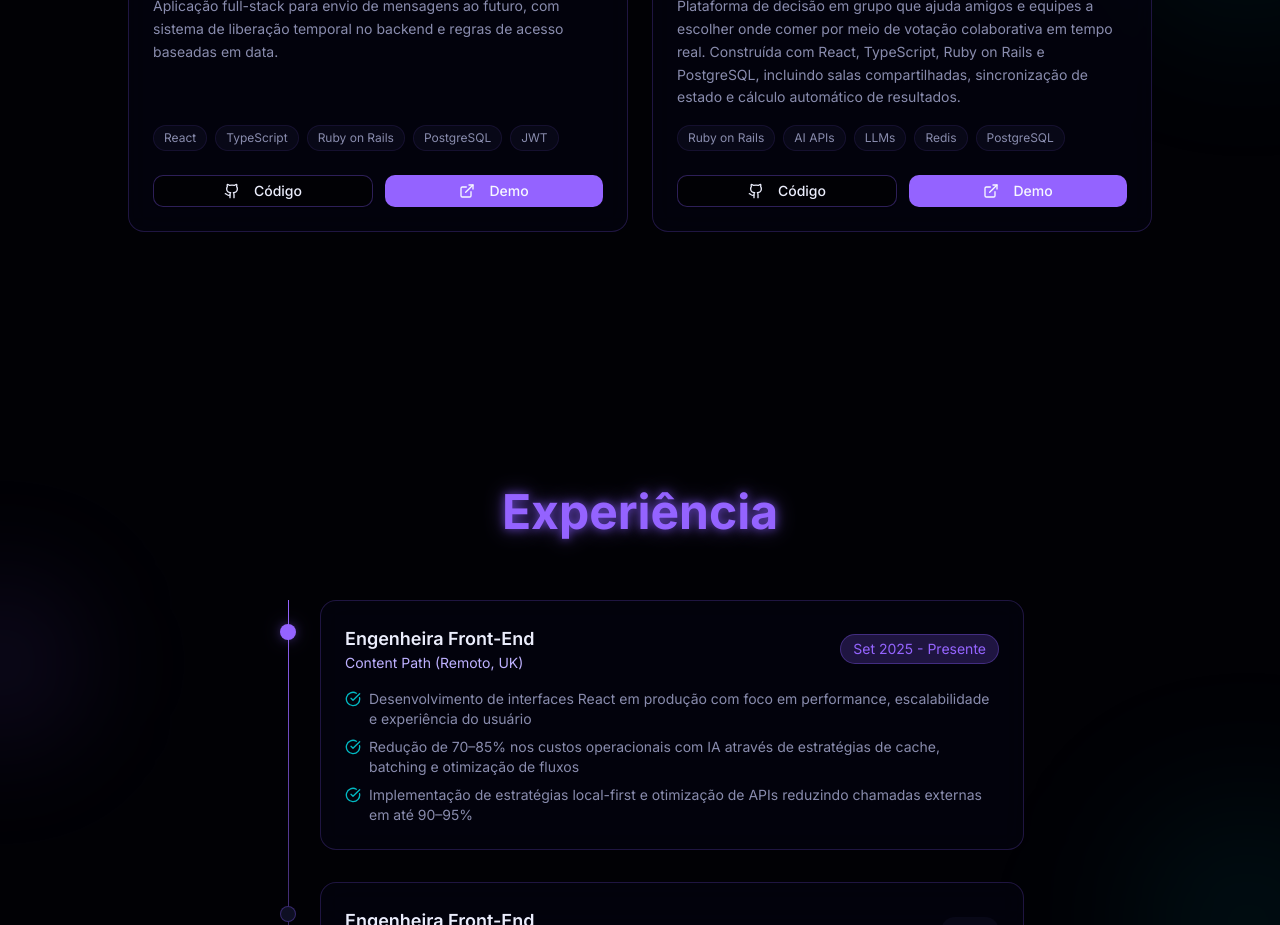
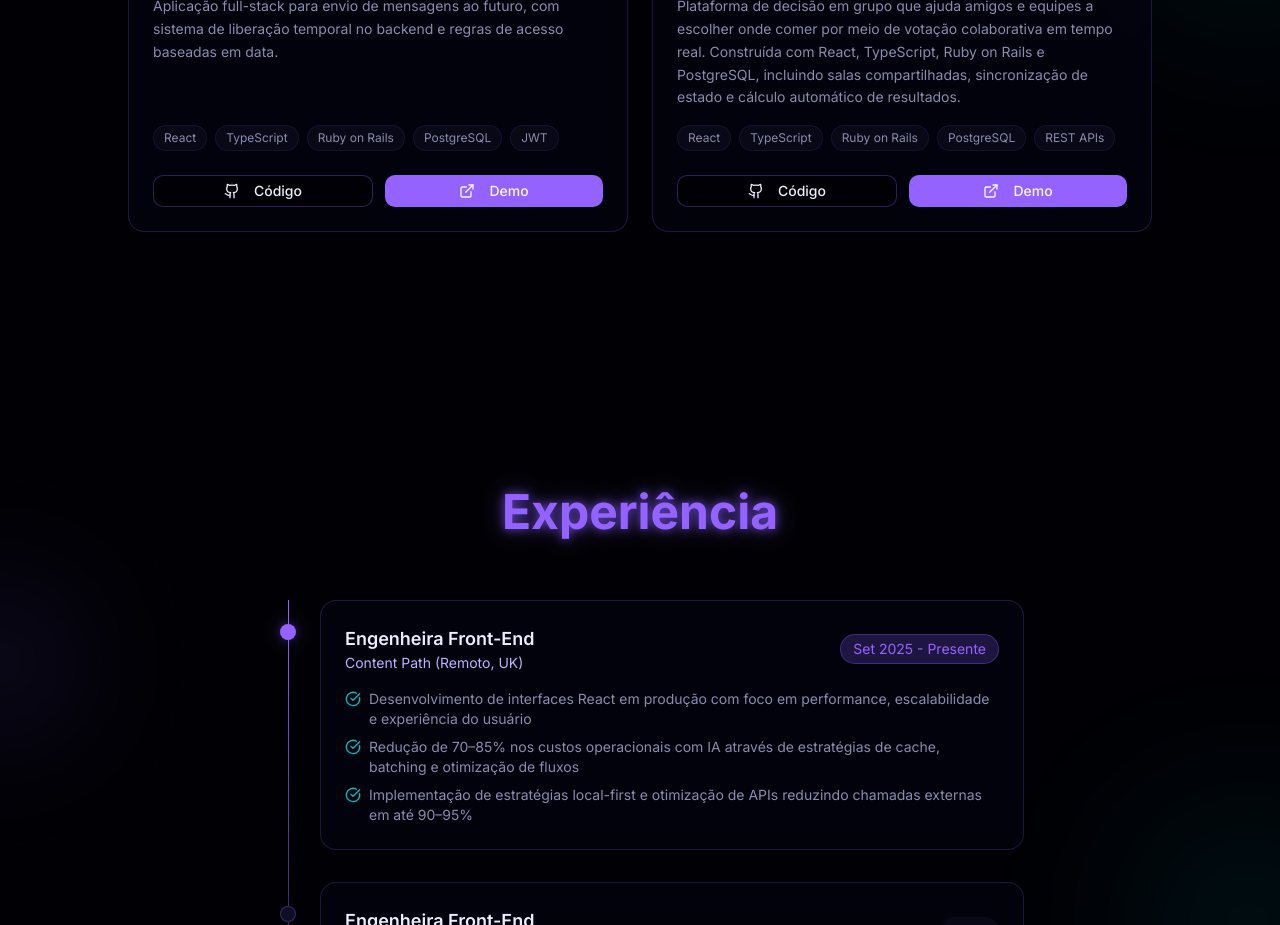
Before and after one commit to devanaclimgo/ana-portfolio, a Next.js app: page / in a window 1280 px wide. Shown: the part 2700-3625 px from the top of the page. Built offline with nearby package versions, Linux system fonts and the light colour scheme.

Commit message:
fix: update project details for "Choosy" with correct tech stack and links

```diff
--- a/components/portfolio/projects.tsx
+++ b/components/portfolio/projects.tsx
@@ -39,9 +39,9 @@ const projects = [
     id: 4,
     titleKey: "project.4.title",
     descKey: "project.4.description",
-    tech: ["Ruby on Rails", "AI APIs", "LLMs", "Redis", "PostgreSQL"],
-    github: "https://github.com/devanaclimgo/forge-ai",
-    live: "https://github.com/devanaclimgo/forge-ai",
+    tech: ["React", "TypeScript", "Ruby on Rails", "PostgreSQL", "REST APIs"],
+    github: "https://github.com/devanaclimgo/choosy",
+    live: "https://choosy-front-production.up.railway.app",
     gradient: "from-primary/20 to-cyan-accent/20",
   },
 ];
```
